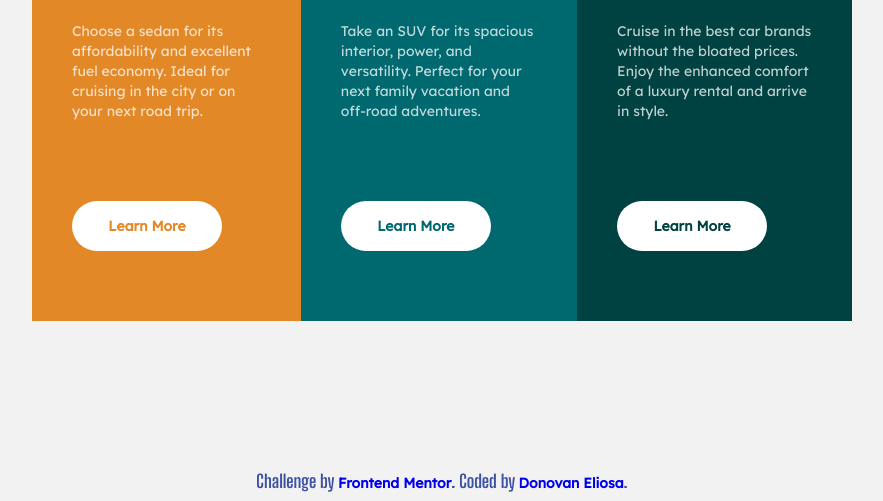
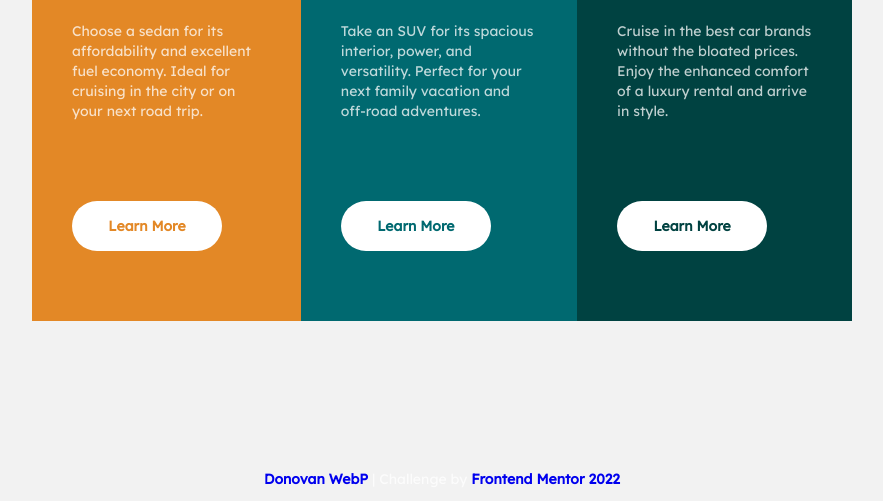
Before and after one commit to Tackless/3-Column-Preview-Card-Component, a website: page index.html in a window 1280 px wide. Shown: the part 329-830 px from the top of the page, without its empty margins (198-1081 px from the left). Drawn offline with Linux system fonts and the light colour scheme.

Commit message:
add logo & footer

```diff
--- a/index.html
+++ b/index.html
@@ -47,8 +47,7 @@
     </section>
 
     <footer class="attribution">
-        Challenge by <a href="https://www.frontendmentor.io?ref=challenge" target="_blank">Frontend Mentor</a>.
-        Coded by <a href="https://github.com/Tackless">Donovan Eliosa</a>.
+        <p><a href="https://github.com/Tackless">Donovan WebP</a> | Challenge by <a href="https://www.frontendmentor.io?ref=challenge" target="_blank">Frontend Mentor 2022</a></p>
     </footer>
 </body>
 </html>
```
Also changed, not shown: build/img/favicon-32x32.webp (deleted), build/img/favicon.ico.
